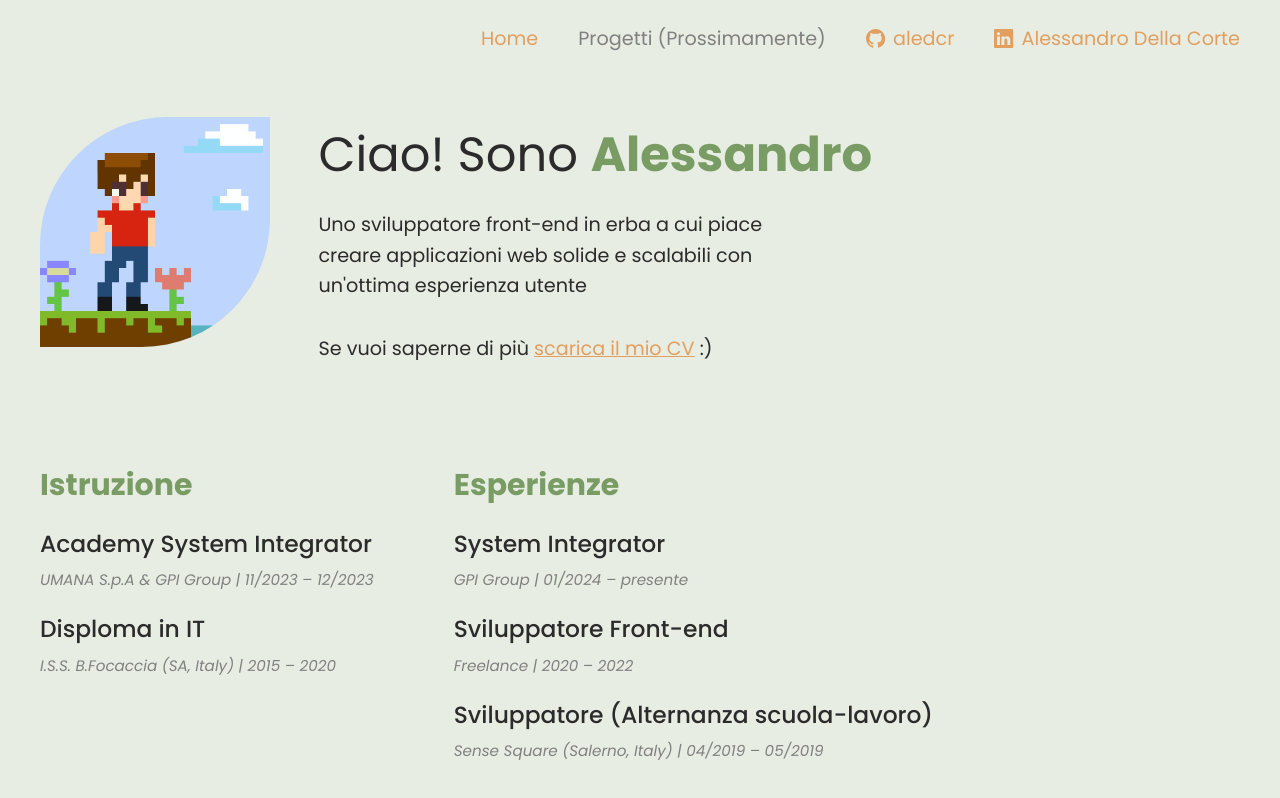
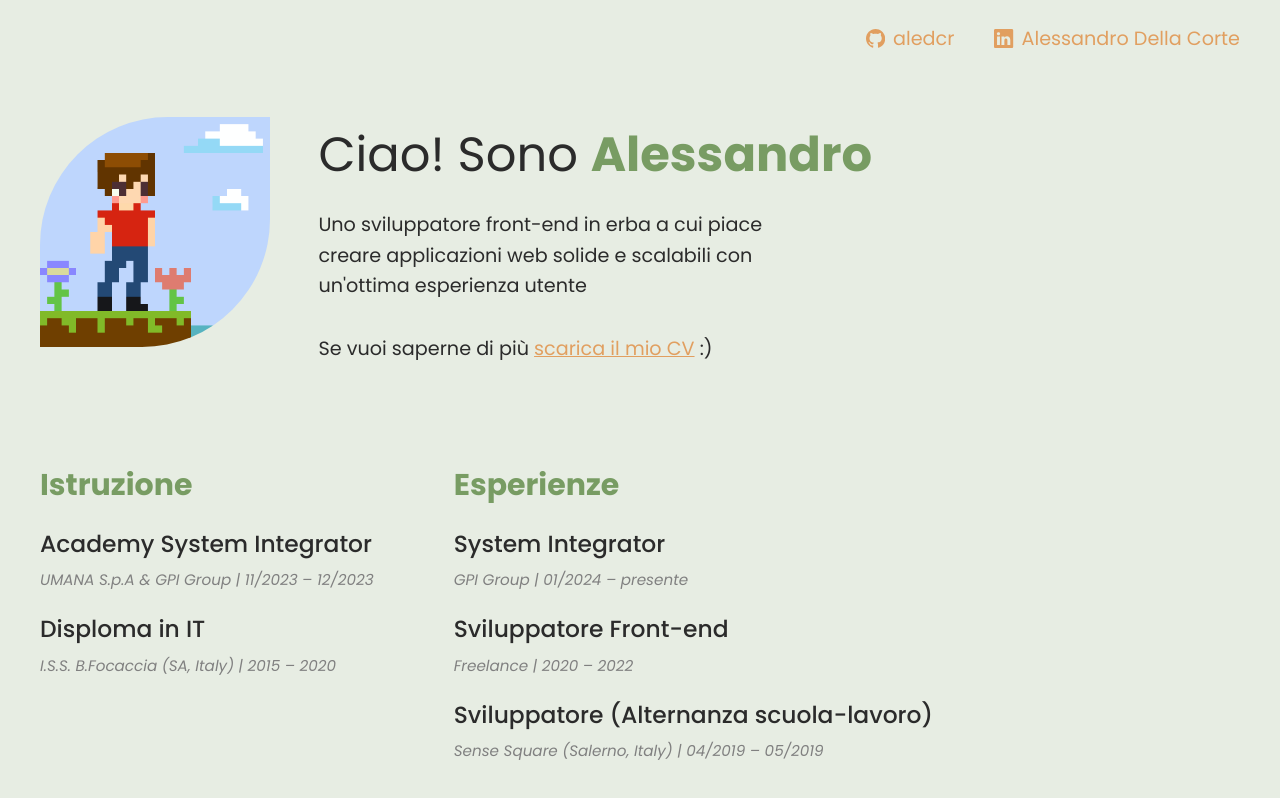
Before and after one commit to aledcr/portfolio, an Astro site: page / in a window 1280 px wide. Built offline with nearby package versions, Linux system fonts and the light colour scheme; Astro itself is replaced by a stand-in of ours.

Commit message:
:bulb: disabled navigation links

```diff
--- a/src/components/Navbar/Navbar.astro
+++ b/src/components/Navbar/Navbar.astro
@@ -6,13 +6,13 @@ import './navbar.css';
 
 <nav>
     <ul class="dsk-link-list">
-        <li>
+        <!-- <li>
             <a href="/"> Home </a>
         </li>
 
         <li>
-            <a aria-disabled="true"> Progetti (Prossimamente)</a>
-        </li>
+            <a aria-disabled="true"> Progetti (Prossimamente 🙂)</a>
+        </li> -->
 
         <li class="social-nav-item">
             <a href="#about-me">
```
